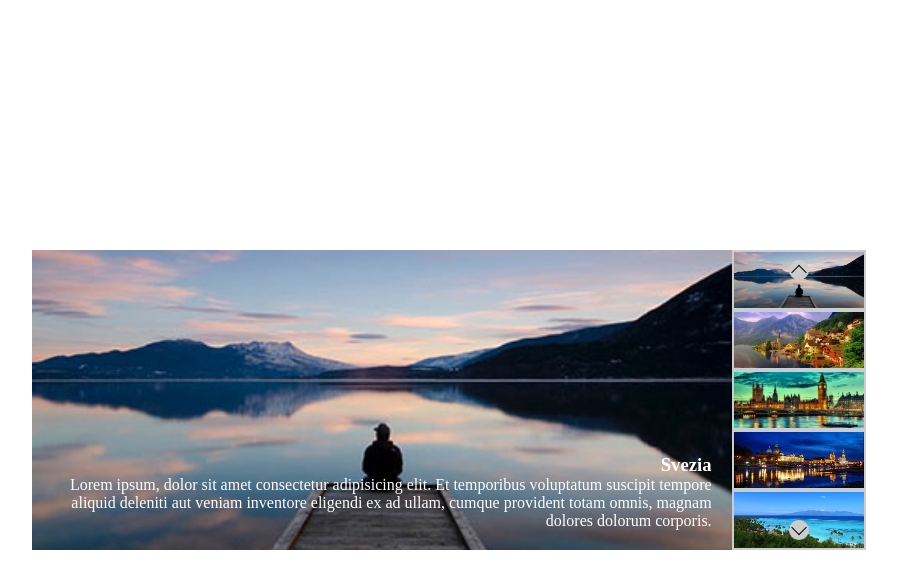
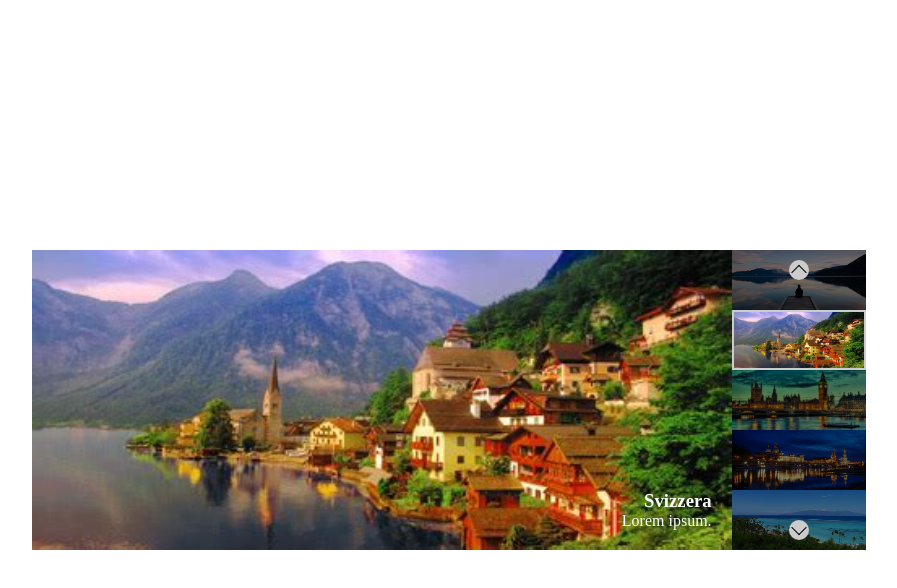
Before and after one commit to Anna93803/vue-slider, a plain HTML site: page index.html in a window 1280 px wide. Both pictures are taken after a click on the element 989 px from the left and 340 px from the top of the page. Shown: the whole page, without its empty margins (191-1088 px from the left). Drawn offline with nearby package versions, Linux system fonts and the light colour scheme.

Commit message:
add bonus 1-2

```diff
--- a/index.html
+++ b/index.html
@@ -23,11 +23,10 @@
                         <p>{{listSlide[index].text}}</p>
                     </div>
                 </div>
-
                 <div class="thumbs">
                     <div class="prev" @click="prev"></div>
                     <div class="next" @click="next"></div>
-                    <div class="thumb active" v-for="slide in listSlide ">
+                    <div class="thumb" v-for="(slide, i) in listSlide" @click="active(i)" :class="selected(i)">
                         <img :src="slide.image" :alt="slide.title"/>
                     </div>
                 </div>
--- a/js/script.js
+++ b/js/script.js
@@ -33,12 +33,18 @@ console.log(slides);
 // la lista delle thumbs deve essere generata tramite un v-for
 
 
+// Bonus:
+// 1- al click su una thumb, visualizzare in grande l’immagine corrispondente
+// 2 - Al click sulle frecce, cambia l’immagine, ma si evidenzia anche la thumbnail corrispondente
+
+
 const appVue = new Vue ({
     el: "#app",
 
     data: {
         listSlide: slides,
         index: 0,
+        indexImg: slides[0],
     },
 
     methods: {
@@ -56,12 +62,30 @@ const appVue = new Vue ({
         },
 
         next() {
+
             this.listSlide[this.index].image;
             this.index --;
 
             if(this.index < 0) {
                 this.index = 4
             }
-        }
+        },
+
+        active(i) {
+            this.indexImg = this.listSlide[i];
+            this.index = i;
+        },
+
+        selected(i) {
+            if(i === this.index) {
+                return "active";
+            }
+        },
+
     }
 });
+
+
+// 3- applicare l’autoplay allo slider: ogni 3 secondi,
+//  cambia immagine automaticamente (vi servirà l’evento mounted() di vue)
+// 4- quando il mouse va in hover sullo slider, bloccare l’autoplay e farlo riprendere quando esce
```
